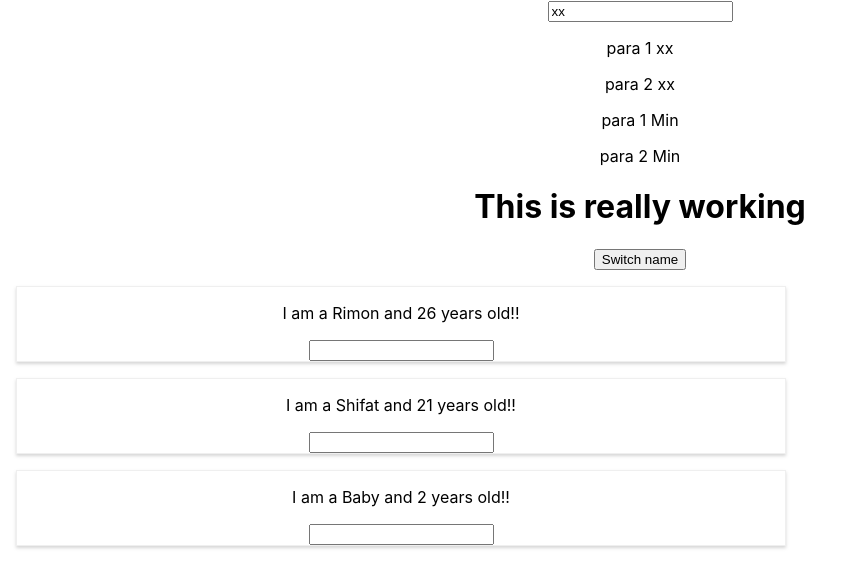
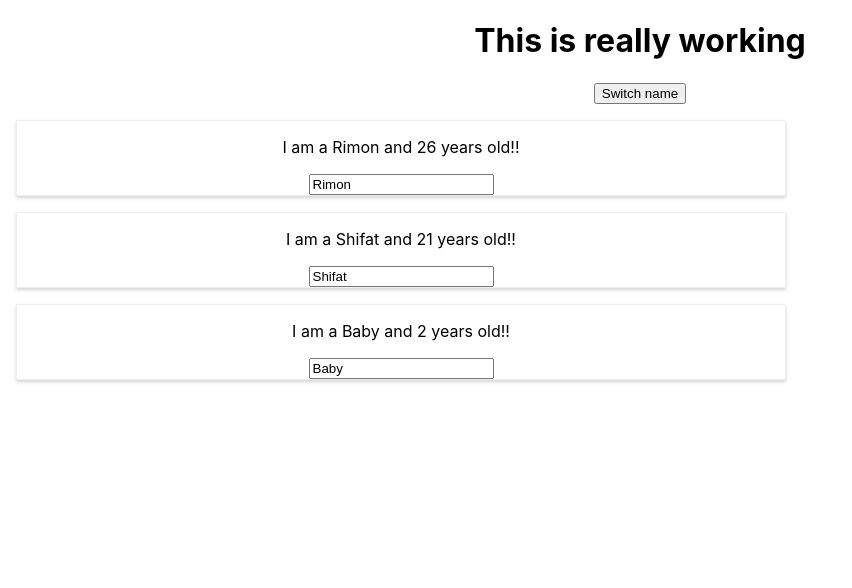
Before and after one commit to tlshifat/react_start, a React (Create React App) app: page / in a window 1280 px wide. Both pictures are taken after a click on the button "Switch name". Shown: the top 588 px of the page, without its empty margins (0-852 px from the left). Built offline with nearby package versions, Linux system fonts and the light colour scheme.

Commit message:
flexible lists

```diff
--- a/src/App.js
+++ b/src/App.js
@@ -1,8 +1,7 @@
-import React,{useState, Component} from 'react';
+import React,{ Component} from 'react';
 import './App.css';
 import Person from './Person/Person';
-import UserInput from './UserInput/UserInput';
-import UserOutput from './UserOutput/UserOutput';
+
 
 
 class App extends Component {
@@ -16,27 +15,20 @@ class App extends Component {
     show: false
   };
 
-   switchName = (newName)=>{
-     console.log(newName);
-    this.setState(
-      {
-        persons:[
-          {name:newName,age:26},
-          {name:newName,age:21},
-          {name:"Baby",age:2}
-        ]
+
+
+  nameChangedHandler = (event,id)=>{
+    const personIndex = this.state.persons.findIndex(
+      p=>{
+        return p.id===id;
       }
     );
-
-  }
-
-  newstate={
-    name:"OKK"
-  };
-
-  nameChangedHandler = (event)=>{
+    const personObject = {...this.state.persons[personIndex]};
+    personObject.name = event.target.value;
+    const persons = this.state.persons;
+    persons[personIndex] = personObject;
      this.setState({
-        name:event.target.value
+        persons: persons
      })
   }
 
@@ -54,6 +46,8 @@ class App extends Component {
     this.setState({persons:persons});
   }
 
+
+
   render(){
 
     let persons = null;
@@ -61,18 +55,14 @@ class App extends Component {
       persons=(
         <div className="personBlock">
            {this.state.persons.map((person,index)=>{
-                 return  <Person key={person.id} name={person.name} age={person.age} click={()=>this.deletePerson(index)}/>
+                 return  <Person change={(event)=>this.nameChangedHandler(event,person.id)}  key={person.id} name={person.name} age={person.age} click={()=>this.deletePerson(index)}/>
             })}
       </div> );
     }
 
     return (
       <div className="App">
-
-         <UserInput change={this.nameChangedHandler} userName={this.state.name}/>
-         <UserOutput userName={this.state.name}/>
-         <UserOutput userName="Min"/>
-        <h1> This is really working </h1>
+       <h1> This is really working </h1>
         <button onClick={this.togglePerson}> Switch name </button>
 
         {persons}
--- a/src/Person/Person.js
+++ b/src/Person/Person.js
@@ -6,7 +6,7 @@ return (
     <div className="Person">
         <p onClick={props.click}>I am a {props.name} and {props.age} years old!!</p>
         <p>{props.children}</p>
-        <input type="text" />
+        <input type="text" onChange={props.change} value={props.name}/>
     </div>
 
 )
```
